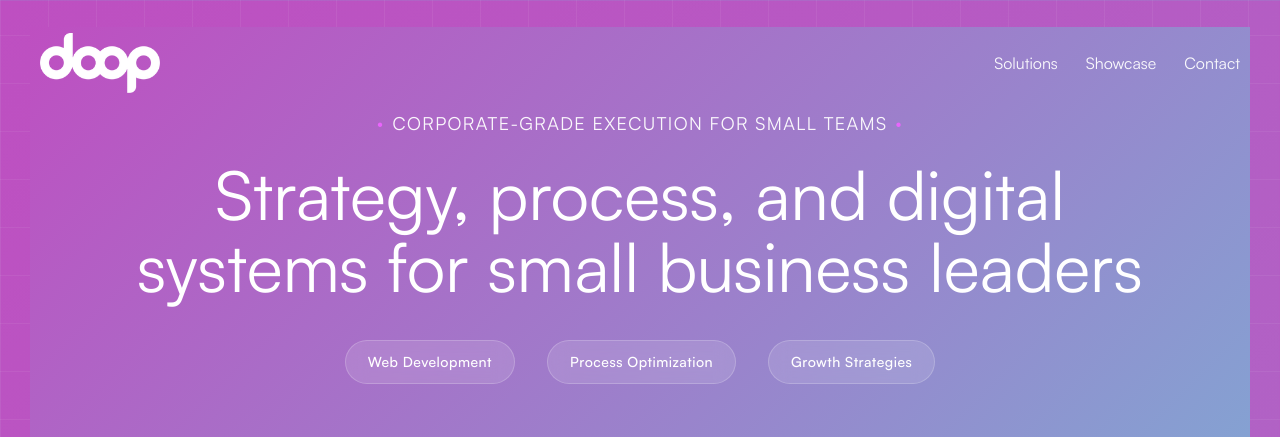
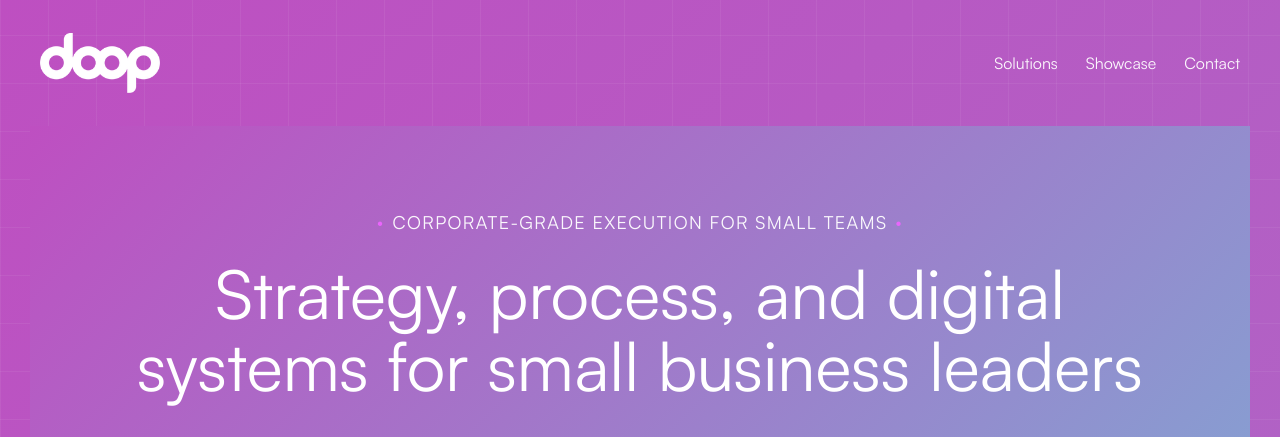
Before and after one commit to dvdsantamaria/doopux, a Jekyll site: the page built from indexd.html, in a window 1280 px wide. Shown: the top 437 px of the page. Built offline with Jekyll 4.4.1, drawn with Linux system fonts in a browser that asks for light colours.

Commit message:
Fix hero layout with proper grid rows and absolute header positioning

```diff
--- a/indexd.html
+++ b/indexd.html
@@ -74,7 +74,10 @@
     }
 
     header.container-wide {
-      position: relative;
+      position: absolute;
+      top: 0;
+      left: 0;
+      right: 0;
       z-index: 2;
       min-height: var(--header-h);
       display: flex;
@@ -89,20 +92,19 @@
       position: relative;
       z-index: 1;
       padding: 0;
-      min-height: calc(100dvh - var(--header-h));
+      min-height: 100dvh;
       display: grid;
-      grid-template-rows: 1fr auto 1fr 35dvh;
+      grid-template-rows: var(--header-h) 1fr auto 1fr 35dvh;
       gap: 0;
       background: linear-gradient(135deg, var(--bg-start), var(--bg-end));
-      margin-top: calc(-1 * var(--header-h));
-      padding-top: var(--header-h);
     }
+    .hero-spacer { grid-row: 1; }
+    .copy { grid-row: 3; }
     .eyebrow {
       display: flex; align-items: center; justify-content: center; gap: 8px;
       font-size: 18px; letter-spacing: 1.4px; text-transform: uppercase; opacity: .95;
     }
     .eyebrow .dot { display: inline-flex; align-items: center; justify-content: center; font-size: 16px; color: #ee64ff; }
-    .copy { grid-row: 2; }
     .copy h1 {
       margin: 0 auto; text-align: center; line-height: 1.06;
       font-size: clamp(42px, 5.3vw, 89px); max-width: 22ch;
@@ -128,7 +130,7 @@
 
     /* Projects Marquee - Hero Only */
     .projects-inline {
-      grid-row: 4; position: relative; width: 100svw; height: 100%;
+      grid-row: 5; position: relative; width: 100svw; height: 100%;
       margin-left: calc(50% - 50svw); overflow: hidden; align-self: end;
       min-height: clamp(220px, 35svh, 380px);
     }
@@ -890,6 +892,7 @@
 
   <!-- Hero -->
   <section class="container hero">
+    <div class="hero-spacer"></div>
     <div></div>
     <div class="copy">
       <div class="eyebrow"><span class="dot">•</span> Corporate-grade execution for small teams <span class="dot">•</span></div>
```
